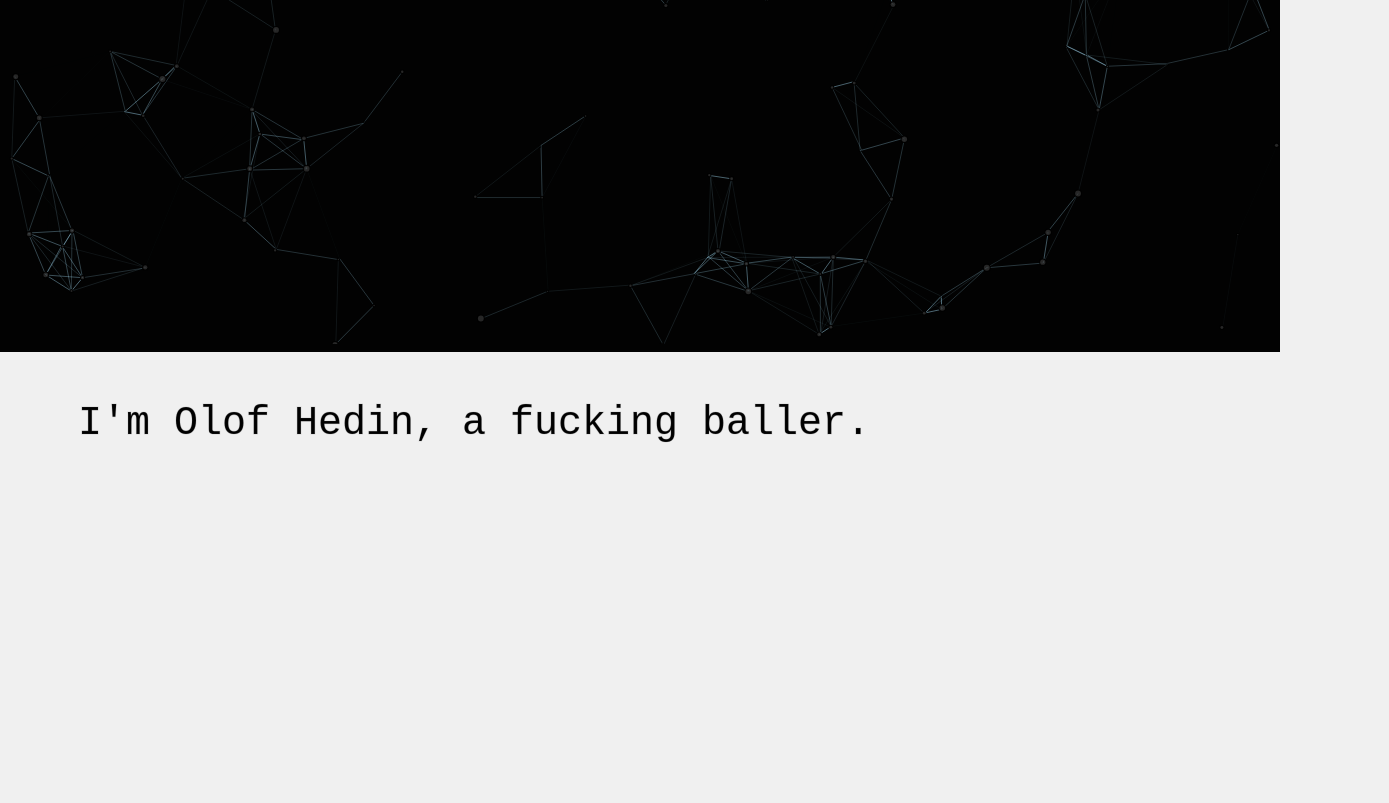
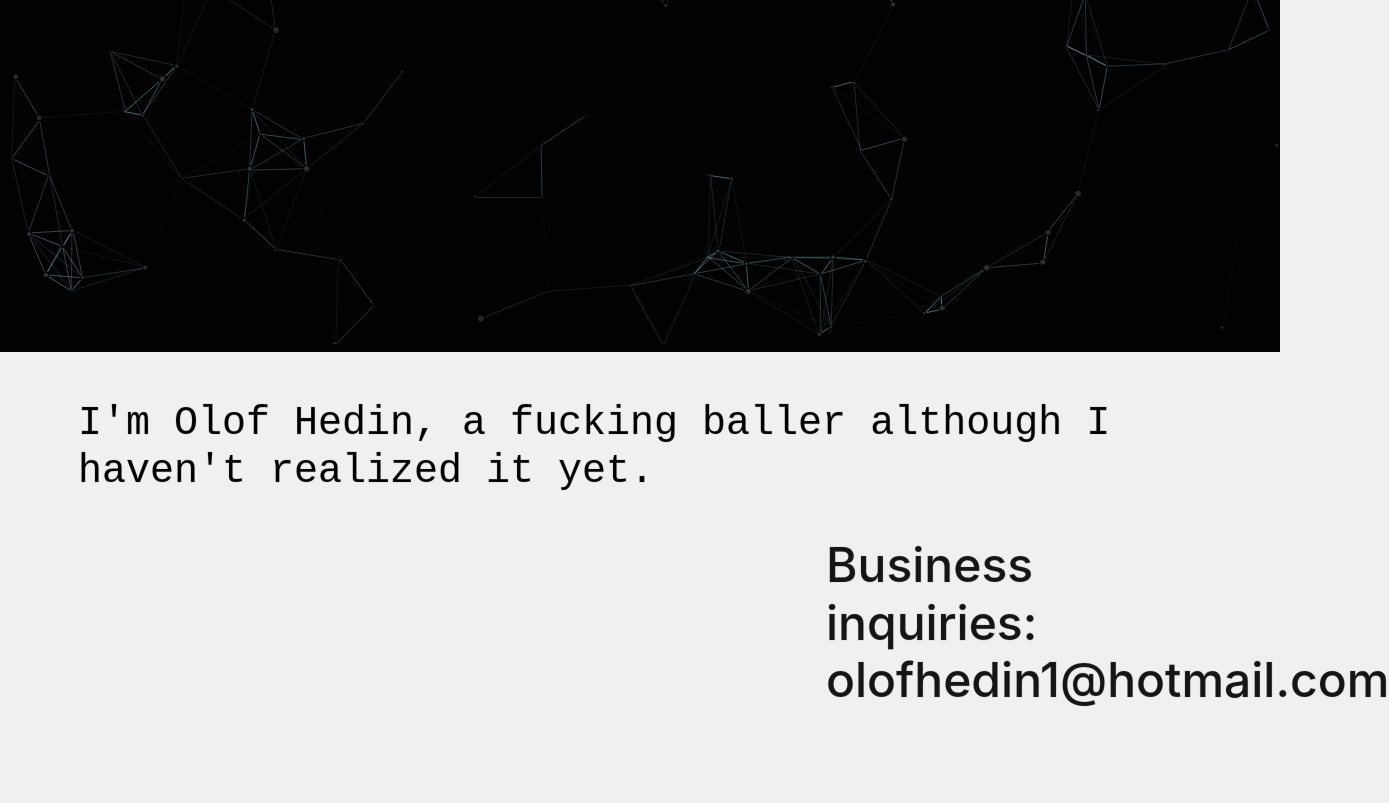
Before and after one commit to olofhedin/olofhedin.github.io, a plain HTML site: page index.html in a window 1280 px wide. Shown: the part 456-1259 px from the top of the page, 1389 px wide, since content can reach past the window. Before the commit the page ends 1019 px from the top, so only its background shows below. Drawn offline with nearby package versions, Linux system fonts and the light colour scheme.

Commit message:
soundcloud

```diff
--- a/css/style.css
+++ b/css/style.css
@@ -58,7 +58,7 @@ canvas{
   font-family: 'Space Mono', monospace;
   color: black;
   margin-top: 1em;
-  margin-bottom: 0.5em;
+  margin-bottom: 1em;
 }
 .proj-header{
   font-family: 'Space Mono', monospace;
@@ -66,9 +66,11 @@ canvas{
   margin-bottom: 0.25em;
 }
 .pres-text{
+  font-size: 3em;
   color: #151515;
 }
 .proj-text{
+
   color: #151515;
 }
 
@@ -291,7 +293,7 @@ canvas{
   }
   @keyframes typewriter{
     from{width: 0;}
-    to{width: 13em;}
+    to{width: 8em;}
   }
   @keyframes blinkTextCursor{
     from{border-right-color: rgba(255,255,255,.9);}
--- a/index.html
+++ b/index.html
@@ -9,7 +9,7 @@
     <link rel="stylesheet" href="css/style.css">
     <script src="js/particles.js"></script>
 
-    <link rel="icon" type="images/png" href="images/logo.svg" />
+    <link rel="icon" type="images/png" href="images/logo.png" />
 
 
 </head>
@@ -22,7 +22,10 @@
                 <a aria-label="My LinkedIn" target="_blank" href="https://www.linkedin.com/in/olof-hedin-778a74143/"><i class="icon fab fa-linkedin-in" aria-hidden="true"></i></a>
                 <!--<a aria-label="My Github" target="_blank" href="https://github.com/"><i class="icon fab fa-github" aria-hidden="true"></i></a>-->
                 <!--<a aria-label="My Codepen" target="_blank" href="https://codepen.io/"><i class="icon fab fa-codepen" aria-hidden="true"></i></a>-->
+
                 <a aria-label="My Instagram" target="_blank" href="https://www.instagram.com/olofhedln"><i class="icon fab fa-instagram" aria-hidden="true"></i></a>
+                <a aria-label="My Soundcloud" target="_blank" href="https://soundcloud.com/olof-hedin"><i class="icon fab fa-soundcloud" aria-hidden="true"></i></a>
+
             </div>
 
         <div id="particles-js">
@@ -39,16 +42,17 @@
     <div class="presentation container-fluid">
 
         <h1 class="pres-header">
-            I'm Olof Hedin, a fucking baller.
+            I'm Olof Hedin, a fucking baller although I haven't realized it yet.
         </h1>
         <div class="row">
             <div class="col">
+
             </div>
 
-            <div class="col-8">
-                <p class="pres-text">
-
-                </p>
+            <div class="col-4">
+                <h4 class="pres-text">
+                    Business inquiries: olofhedin1@hotmail.com
+                </h4>
             </div>
         </div>
 
```
Also changed, not shown: images/logo.png (added), images/logo.svg (deleted).
